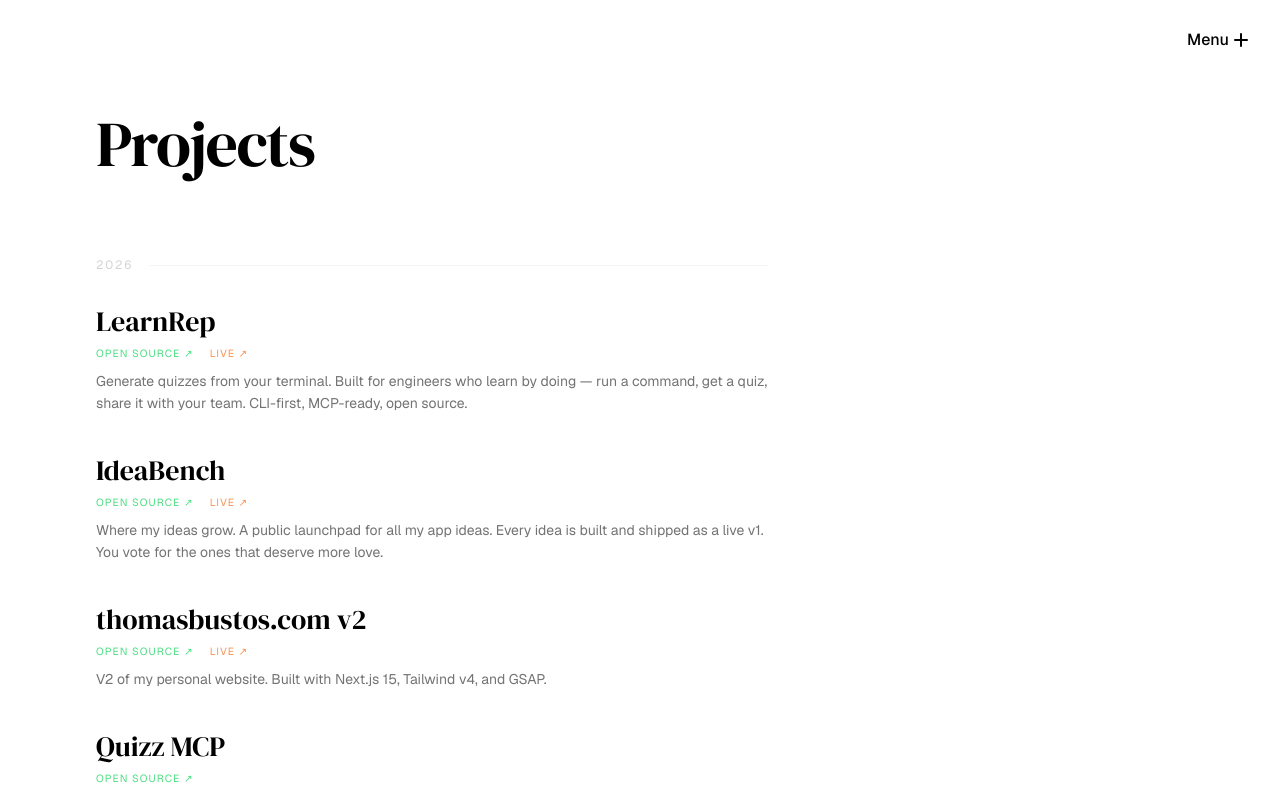
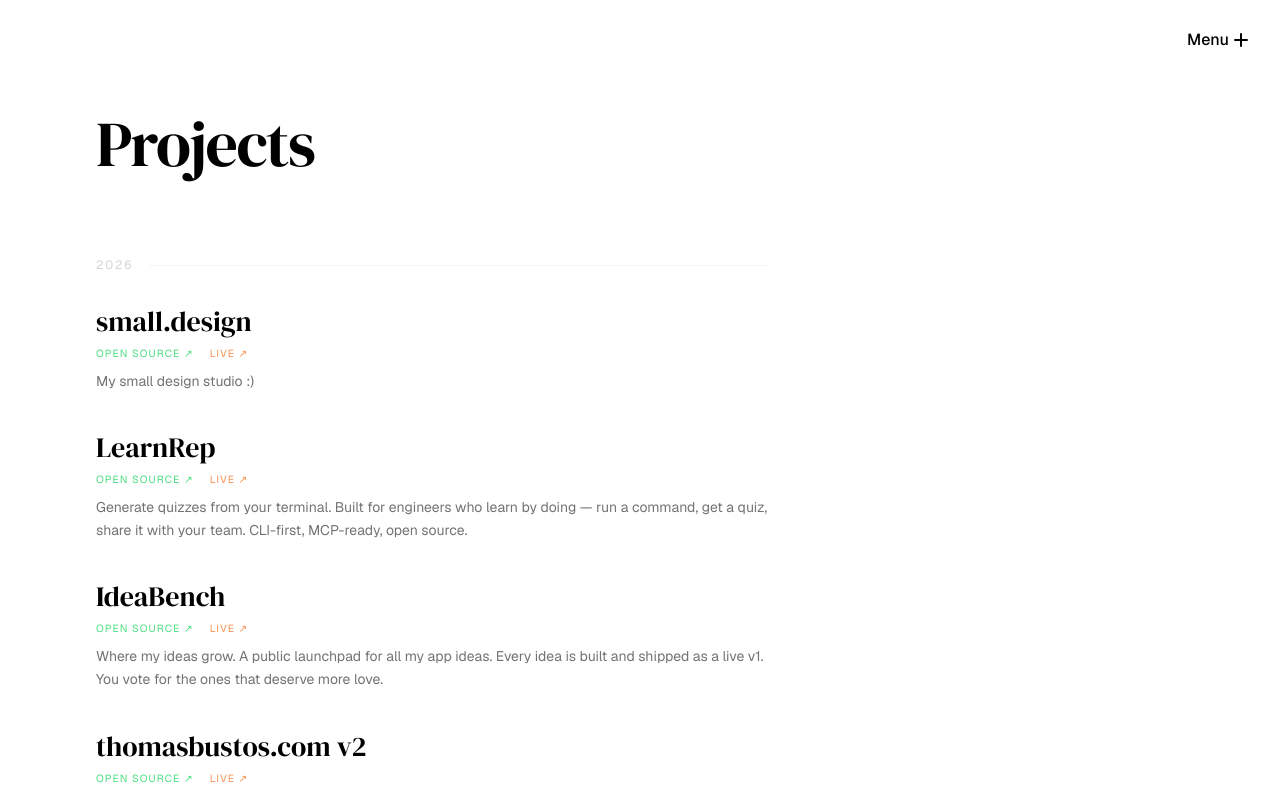
Before and after one commit to ThoBustos/thomasbustosv2, a Next.js app: page /projects in a window 1280 px wide. Shown: the top 797 px of the page. Built offline with nearby package versions, Linux system fonts and the light colour scheme.

Commit message:
Add small.design project

```diff
--- a/components/projects/ProjectsDisplay.tsx
+++ b/components/projects/ProjectsDisplay.tsx
@@ -13,6 +13,14 @@
 
 const projects: Project[] = [
   // 2026 - newest first
+  {
+    name: 'small.design',
+    description: 'My small design studio :)',
+    year: '2026',
+    url: 'https://github.com/ThoBustos/smalldesign',
+    liveUrl: 'https://small.design',
+    oss: true,
+  },
   {
     name: 'LearnRep',
     description: 'Generate quizzes from your terminal. Built for engineers who learn by doing — run a command, get a quiz, share it with your team. CLI-first, MCP-ready, open source.',
```
